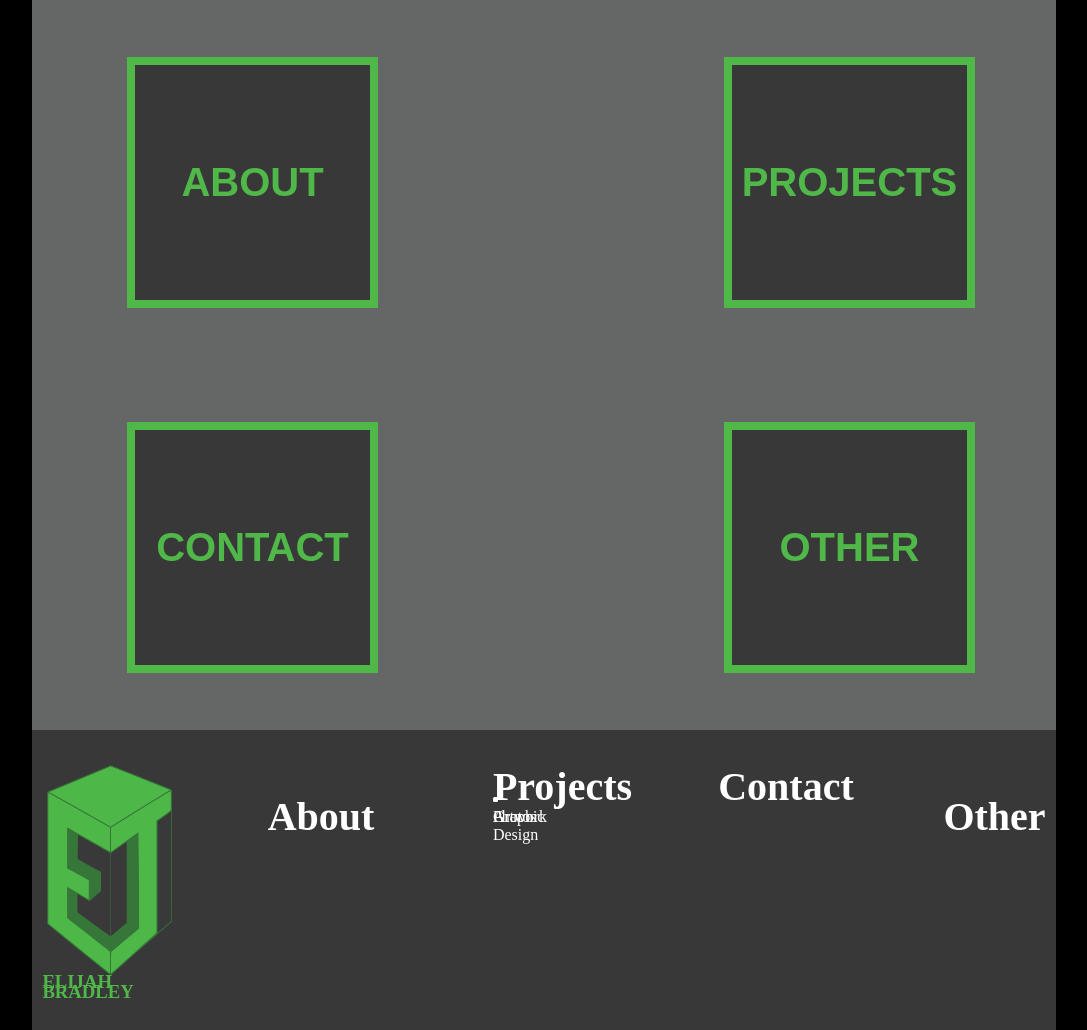
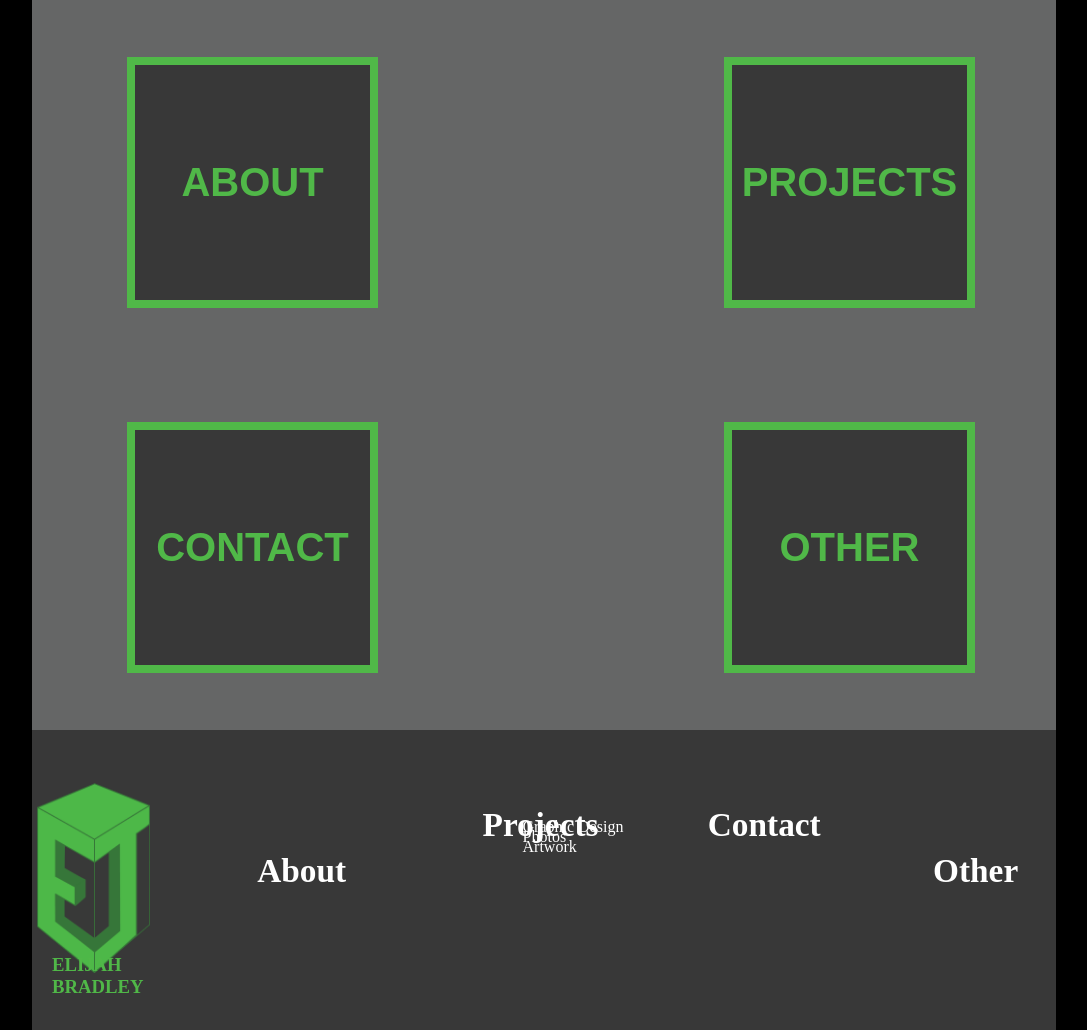
Before and after one commit to Elibrad319/portfolio-website-2, a plain HTML site: page index.html in a window 1280 px wide. Shown: the whole page, without its empty margins (96-1183 px from the left). Drawn offline with Linux system fonts and the light colour scheme.

Commit message:
Organizing Footer Lists

```diff
--- a/css/stylesheet.css
+++ b/css/stylesheet.css
@@ -87,83 +87,84 @@ footer {
     bottom: 0px;
     display: grid;
     grid-template-columns: 22% 22% 22% 22%;
-    grid-template-rows: 10% 10% 10%;
-    justify-content: center;
-    flex-direction: column;
+    grid-template-rows: 8% 8% 8%;
 }
 
 #logo-footer {
     margin: 5px;
-    grid-row: 2;
+    grid-row: 3;
     grid-column: 1;
 }
 
 #elijahb {
     color: #50b848;
     grid-column: 1;
-    grid-row: 10;
+    grid-row: 5;
     text-align: left;
-    margin-top: 10px;
-    width: 5px;
+    margin-left: 20px;
+    width: 10px;
     height: 10px;
-    line-height: 10px;
+    margin-top: -10px;
 }
 
 h2 {
     flex-direction: column;
     color: #ffff;
-    font-size: 30pt;
-    grid-column: 2/6;
+    font-size: 25pt;
 }
 
 #about-footer {
-    grid-row: 2;
+    grid-row: 4;
+    grid-column: 2;
+    margin-top: 50px;
 }
 
 #projects-footer {
     grid-column: 3;
-    grid-row: 1;
+    grid-row: 3;
 }
 
 #projects-list {
-    width: 10px;
-    height: 10px;
-    display: block;
+    text-align: left;
+    grid-column: 3;
+    grid-row: 4;
     /* text-align: center; */
 }
 
 li {
     color: white;
-    width: 110px;
-    text-align: center;
-    height: 100px;
-    grid-column: 3;
-    grid-row: 3;
+    list-style: none;
+    text-align: left;
 }
 
 #gd-footer {
-    /* margin-top: 20px; */
-    width: 6px;
-    height: 5px;
+    margin: 0px;
+    width: 101px;
+    height: 10px;
+    /* padding: 20px; */
 }
 
 #photos-footer {
-    /* margin-top: 65px; */
-    width: 6px;
-    height: 5px;
+    margin: 0px;
+    width: 101px;
+    height: 10px;
+    /* padding: 20px; */
 }
 
 #artwork-footer {
-    /* margin-top: 95px; */
-    width: 6px;
-    height: 5px;
+    margin: 0px;
+    width: 101px;
+    height: 10px;
+    /* padding: 20px; */
 }
 
 #contact-footer {
     grid-column: 4;
+    grid-row: 3;
 }
 
 #other-footer {
-    grid-row: 2;
+    grid-row: 4;
     grid-column: 5;
+    margin-top: 50px;
 }
--- a/index.html
+++ b/index.html
@@ -10,7 +10,7 @@
 <body>
     <div id="main-container">
 
-        <!-- <img src="Images/PersonalLogos.png" width="312px" alt="524px"> -->
+        <!-- <img src="Images/PersonalLogos.png" width="250px" alt="420px"> -->
 
         <h1 id="about-box"> ABOUT </h1>
         <h1 id="projects-box"> PROJECTS </h1>
@@ -18,7 +18,7 @@
         <h1 id="other-box"> OTHER </h1>
 
         <footer>
-            <img id="logo-footer" src="Images/PersonalLogos.png" width="125pt" height="210pt" alt="Elijah Bradley Logo" title="EJ/Elijah Bradley">
+            <img id="logo-footer" src="Images/PersonalLogos.png" width="113pt" height="190pt" alt="Elijah Bradley Logo" title="EJ/Elijah Bradley">
 
             <h3 id="elijahb"> ELIJAH BRADLEY</h2>
 
@@ -27,10 +27,12 @@
             <h2 id="contact-footer"> Contact</h2>
             <h2 id="other-footer"> Other</h2>
 
-            <ul id="projects-list"></ul>
-            <li id="gd-footer">Graphic Design</li>
-            <li id="photos-footer">Photos</li>
-            <li id="artwork-footer">Artwork</li>
+
+            <ul id="projects-list">
+                <li id="gd-footer">Graphic Design</li>
+                <li id="photos-footer">Photos</li>
+                <li id="artwork-footer">Artwork</li>
+            </ul>
 
         </footer>
 
```
